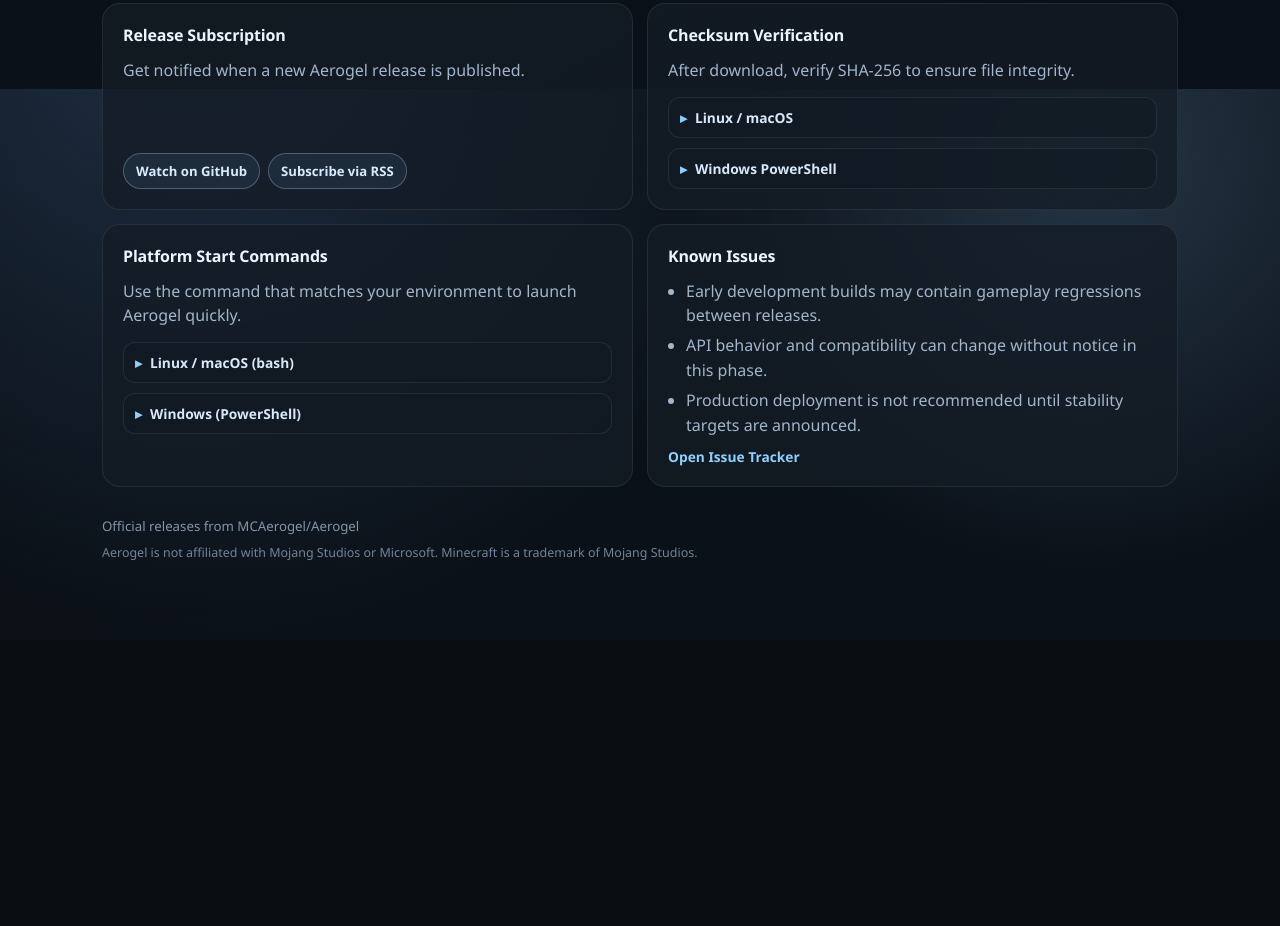
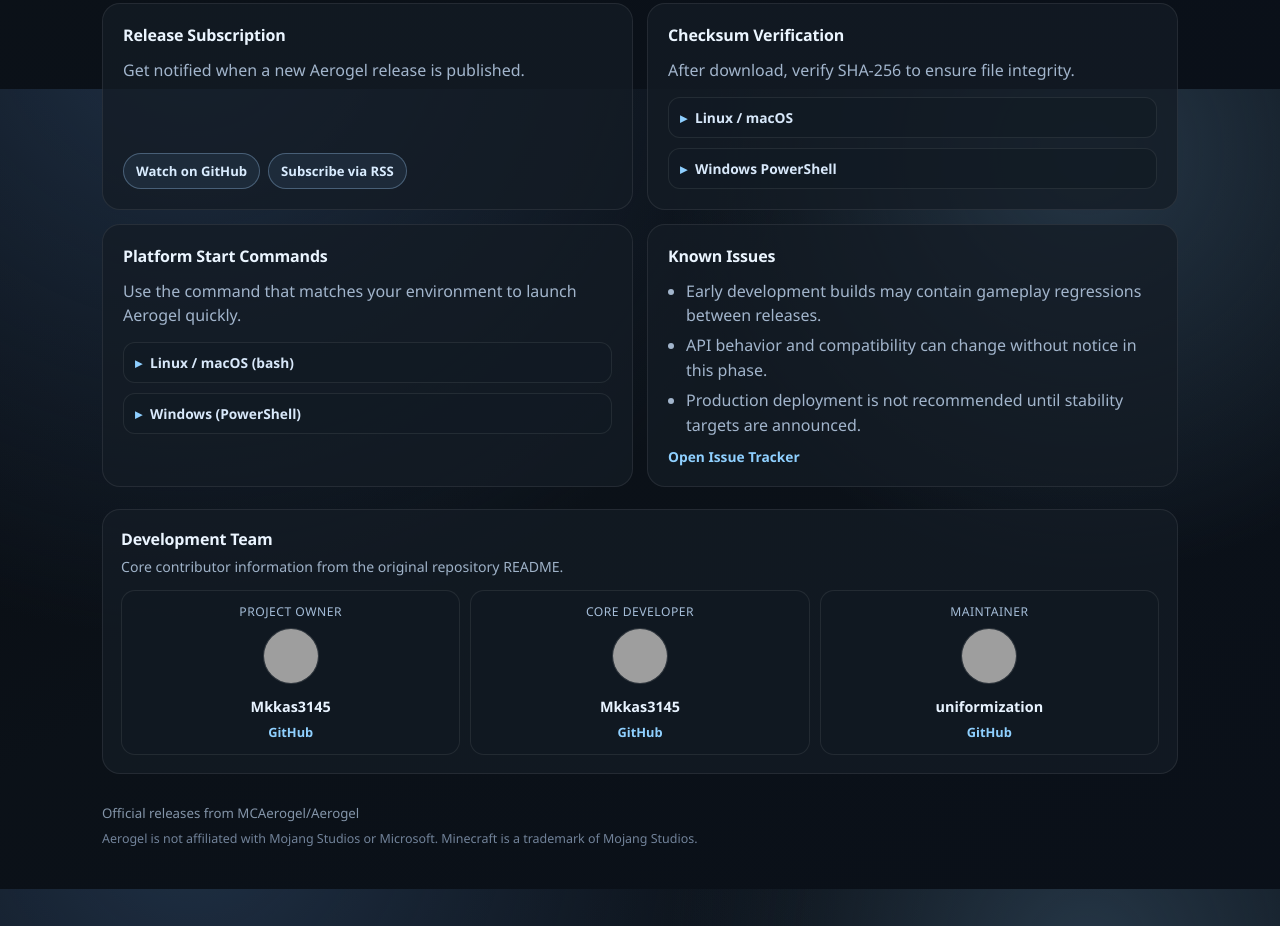
Before and after one commit to MCAerogel/Aerogel-Web, a plain HTML site: page index.html in a window 1280 px wide. Shown: the part 1511-2437 px from the top of the page. Before the commit the page ends 2151 px from the top, so only its background shows below. Drawn offline with Linux system fonts and the light colour scheme; no server answers; grey boxes are pictures that could not be loaded; a web font is replaced by a local one.

Commit message:
Add team section and refine release page layout

```diff
--- a/index.html
+++ b/index.html
@@ -1067,6 +1067,80 @@
       padding-top: 10px;
     }
 
+    .team {
+      margin-top: 22px;
+      border: 1px solid var(--line);
+      border-radius: 18px;
+      background: rgba(20, 28, 38, 0.76);
+      padding: 18px;
+    }
+
+    .team-head {
+      margin-bottom: 12px;
+    }
+
+    .team-title {
+      margin: 0;
+      font-size: 1rem;
+      color: #ebf5ff;
+      letter-spacing: -0.01em;
+    }
+
+    .team-desc {
+      margin: 6px 0 0;
+      color: #9fb2c8;
+      font-size: 0.88rem;
+      line-height: 1.5;
+    }
+
+    .team-grid {
+      display: grid;
+      grid-template-columns: repeat(3, minmax(0, 1fr));
+      gap: 10px;
+    }
+
+    .member {
+      border: 1px solid rgba(255, 255, 255, 0.08);
+      background: rgba(18, 25, 34, 0.65);
+      border-radius: 14px;
+      padding: 12px;
+      text-align: center;
+    }
+
+    .member-role {
+      margin: 0 0 8px;
+      color: #a5bdd8;
+      font-size: 0.76rem;
+      letter-spacing: 0.04em;
+      text-transform: uppercase;
+    }
+
+    .member-avatar {
+      width: 56px;
+      height: 56px;
+      border-radius: 999px;
+      border: 1px solid rgba(255, 255, 255, 0.14);
+      object-fit: cover;
+    }
+
+    .member-name {
+      margin: 8px 0 4px;
+      font-size: 0.9rem;
+      color: #e8f3ff;
+      font-weight: 700;
+    }
+
+    .member-link {
+      color: #8fd0ff;
+      text-decoration: none;
+      font-size: 0.8rem;
+      font-weight: 700;
+    }
+
+    .member-link:hover {
+      text-decoration: underline;
+    }
+
     .start-commands .verify-details {
       margin-top: 0;
     }
@@ -1174,6 +1248,14 @@
 
       .extra-panel {
         padding: 18px;
+      }
+
+      .team {
+        padding: 16px;
+      }
+
+      .team-grid {
+        grid-template-columns: 1fr;
       }
 
       .jar {
@@ -1377,6 +1459,33 @@
     </article>
   </section>
 
+  <section class="team">
+    <div class="team-head">
+      <h3 class="team-title" data-i18n="team_title">Development Team</h3>
+      <p class="team-desc" data-i18n="team_desc">Core contributor information from the original repository README.</p>
+    </div>
+    <div class="team-grid">
+      <article class="member">
+        <p class="member-role" data-i18n="team_role_owner">Project Owner</p>
+        <img class="member-avatar" src="https://github.com/Mkkas3145.png" alt="Mkkas3145 avatar" />
+        <p class="member-name">Mkkas3145</p>
+        <a class="member-link" href="https://github.com/Mkkas3145" target="_blank" rel="noopener noreferrer">GitHub</a>
+      </article>
+      <article class="member">
+        <p class="member-role" data-i18n="team_role_core">Core Developer</p>
+        <img class="member-avatar" src="https://github.com/Mkkas3145.png" alt="Mkkas3145 avatar" />
+        <p class="member-name">Mkkas3145</p>
+        <a class="member-link" href="https://github.com/Mkkas3145" target="_blank" rel="noopener noreferrer">GitHub</a>
+      </article>
+      <article class="member">
+        <p class="member-role" data-i18n="team_role_maintainer">Maintainer</p>
+        <img class="member-avatar" src="https://github.com/uniformization.png" alt="uniformization avatar" />
+        <p class="member-name">uniformization</p>
+        <a class="member-link" href="https://github.com/uniformization" target="_blank" rel="noopener noreferrer">GitHub</a>
+      </article>
+    </div>
+  </section>
+
   <p class="footer" data-i18n="footer_text">Official releases from MCAerogel/Aerogel</p>
   <p class="legal-note" data-i18n="legal_note">Aerogel is not affiliated with Mojang Studios or Microsoft. Minecraft is a trademark of Mojang Studios.</p>
 </main>
@@ -1433,6 +1542,11 @@
       issues_item_2: "이 단계에서는 API 동작과 호환성이 예고 없이 변경될 수 있습니다.",
       issues_item_3: "안정성 목표가 공개되기 전까지 운영 환경 배포는 권장되지 않습니다.",
       issues_link: "이슈 트래커 열기",
+      team_title: "개발 팀",
+      team_desc: "원본 저장소 README 기준 기여자 정보입니다.",
+      team_role_owner: "프로젝트 오너",
+      team_role_core: "코어 개발자",
+      team_role_maintainer: "메인테이너",
       issue_report_link: "이 버전 이슈 등록",
       sort_latest: "최신순",
       sort_version: "버전순",
@@ -1529,6 +1643,11 @@
       issues_item_2: "API behavior and compatibility can change without notice in this phase.",
       issues_item_3: "Production deployment is not recommended until stability targets are announced.",
       issues_link: "Open Issue Tracker",
+      team_title: "Development Team",
+      team_desc: "Core contributor information from the original repository README.",
+      team_role_owner: "Project Owner",
+      team_role_core: "Core Developer",
+      team_role_maintainer: "Maintainer",
       issue_report_link: "Report issue for this version",
       sort_latest: "Latest",
       sort_version: "Version",
```
